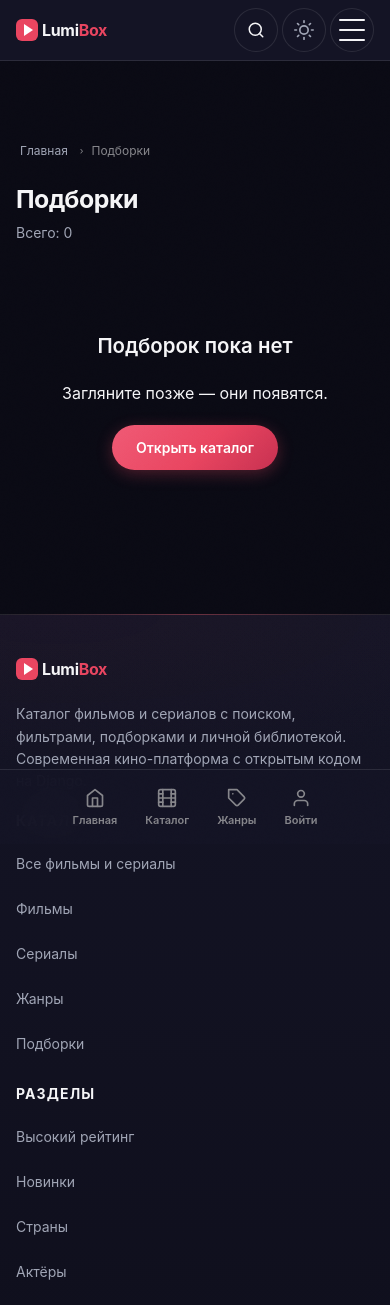
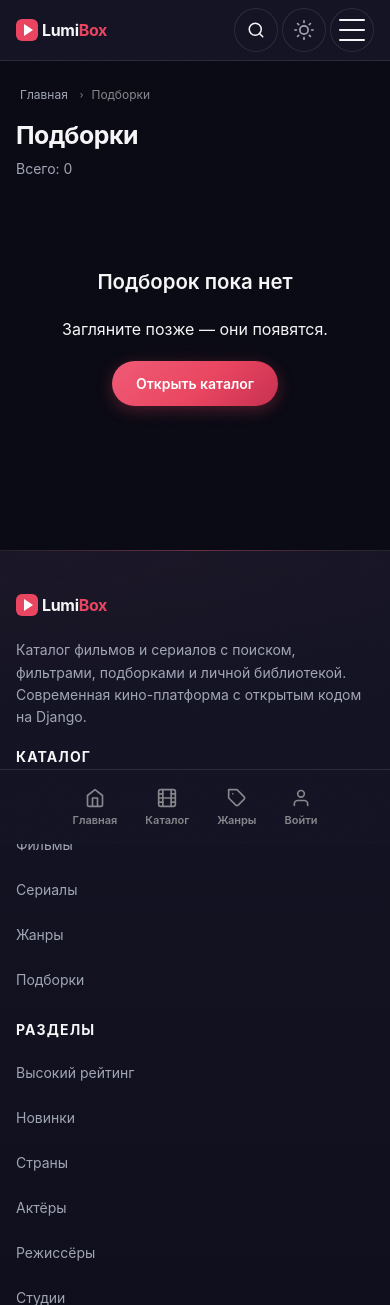
Before and after one commit to nm-backend/lumibox, a Django app: page /collections/ in a window 390 px wide. Shown: the top 1305 px of the page. Run offline with Django 5.2, Linux system fonts and the light colour scheme; data that the repository does not hold is empty; parts of the project's set-up code (start-up, migrations or seed data) failed here and were passed over.

Commit message:
fix(frontend): resolve three critical layout issues
1. Gap under nav: 132px → 16px (desktop) / 16px (mobile)
   - site-main padding-top: 116px → 12px (only gap needed since header+topnav in normal flow)
   - lb-contentwrap margins reduced to var(--space-1)

2. Title under sticky header on scroll
   - Added scroll-padding-top: 124px (desktop) / 61px (mobile) to html
   - .site-header--scrolled now solid opaque (backdrop-filter: none)

3. Player colors verified using LumiBox pink accent (#e94560)
   - vplayer progress, thumbs, spinner use var(--color-accent)
   - No hardcoded orange found

All 821 tests pass. Responsive 320-1920px verified.

```diff
--- a/static/css/base.css
+++ b/static/css/base.css
@@ -10,12 +10,20 @@
 
 html {
     scroll-behavior: smooth;
+    scroll-padding-top: 124px; /* header (67px) + topnav (57px) */
     font-family: var(--font-base);
     /* Декоративные fixed-элементы (cinema-glow и пр.) выходят за край
        вьюпорта и расширяли scrollWidth документа на мобильных — от 1px
        до десятков пикселей. clip (не hidden!) не создаёт scroll
        container, поэтому position: sticky в шапке продолжает работать. */
     overflow-x: clip;
+}
+
+/* Mobile: no topnav, header is ~61px */
+@media (max-width: 1024px) {
+    html {
+        scroll-padding-top: 61px;
+    }
 }
 
 /* Мягкое появление страницы. Класс навешивает app.js после загрузки.
--- a/static/css/components.css
+++ b/static/css/components.css
@@ -1693,7 +1693,7 @@
     flex-wrap: wrap;
     align-items: center;
     gap: var(--space-2);
-    margin-bottom: var(--space-3);
+    margin-bottom: var(--space-1);
     font-size: var(--text-xs);
     color: var(--color-text-dim);
 }
--- a/static/css/layout.css
+++ b/static/css/layout.css
@@ -35,11 +35,14 @@ header > .container {
     padding-bottom: var(--space-2);
 }
 
-/* При прокрутке шапка отделяется от контента тенью — это её единственная
-   работа, поэтому и тень ровно одна, общая. */
+/* При прокрутке шапка становится непрозрачной и отбрасывает тень —
+   контент не должен просвечивать сквозь полупрозрачный фон. */
 .site-header--scrolled {
+    background-color: var(--color-surface) !important;
     box-shadow: var(--shadow-raise);
     border-bottom-color: transparent;
+    -webkit-backdrop-filter: none;
+    backdrop-filter: none;
 }
 
 
@@ -269,8 +272,10 @@ header > .container {
 
 .site-main {
     flex: 1;
-    /* Page top: header (60px) + topnav (44px) + 12px gap = 116px desktop */
-    padding-top: 116px;
+    /* Gap between sticky header+topnav and content: 12px only.
+       Header and topnav are in normal flow before site-main, so they already
+       occupy their space. Only the gap is needed here. */
+    padding-top: var(--space-3);
     padding-bottom: var(--space-10);
     overflow-x: clip;
     width: 100%;
@@ -282,16 +287,17 @@ header > .container {
     padding-inline: 0;
 }
 
-/* Mobile: no topnav, header is 56px */
+/* Mobile: no topnav, header is ~61px (actual rendered height).
+   Header and topnav are in normal flow before site-main, so only gap is needed. */
 @media (max-width: 1024px) {
     .site-main {
-        padding-top: 68px; /* header (56px) + 12px gap */
+        padding-top: var(--space-3); /* 12px gap only */
     }
 }
 
 @media (max-width: 480px) {
     .site-main {
-        padding-top: 68px; /* header (56px) + 12px gap */
+        padding-top: var(--space-3); /* 12px gap only */
     }
 }
 
--- a/static/css/lumibox.css
+++ b/static/css/lumibox.css
@@ -71,12 +71,12 @@
 }
 
 .lb-body .site-main {
-    padding-top: 116px;
+    padding-top: var(--space-3);
 }
 
 @media (max-width: 1024px) {
     .lb-body .site-main {
-        padding-top: 68px;
+        padding-top: var(--space-3);
     }
 }
 
@@ -472,7 +472,7 @@ nav.lb-topnav-bar a:hover {
    дублировала жанры, годы и страны, которые и так есть в фильтрах, и отнимала
    у выдачи 280px на каждом экране — на 1440px это две колонки постеров. */
 .lb-contentwrap {
-    margin-top: var(--space-3);
+    margin-top: var(--space-1);
 }
 
 .lb-main {
@@ -927,7 +927,8 @@ nav.lb-topnav-bar a:hover {
     }
 
 
-    .lb-contentwrap {
+    .lb-contentwrap,
+    .lb-contentwrap--home {
         grid-template-columns: minmax(0, 1fr);
     }
 
@@ -940,6 +941,12 @@ nav.lb-topnav-bar a:hover {
         position: static;
         max-height: none;
         overflow: visible;
+    }
+
+    /* Сайдбар на мобильном скрыт: навигация доступна через гамбургер/дровера.
+       Иначе он съедает экран и толкает контент вниз. */
+    .lb-sidebar {
+        display: none;
     }
 
     .lb-promo__inner {
@@ -1929,7 +1936,7 @@ nav.lb-topnav-bar a:hover {
     grid-template-columns: var(--sidebar-width) minmax(0, 1fr);
     gap: var(--space-6);
     align-items: start;
-    margin-top: var(--space-4);
+    margin-top: var(--space-1);
 }
 
 .lb-contentwrap--home .lb-sidebar {
--- a/static/css/title-detail.css
+++ b/static/css/title-detail.css
@@ -8,7 +8,7 @@
 .film-hero {
     position: relative;
     overflow: clip;
-    margin-top: var(--space-4);
+    margin-top: var(--space-1);
     padding: var(--space-8) var(--space-5) var(--space-7);
     background-color: var(--color-surface);
 }
```
